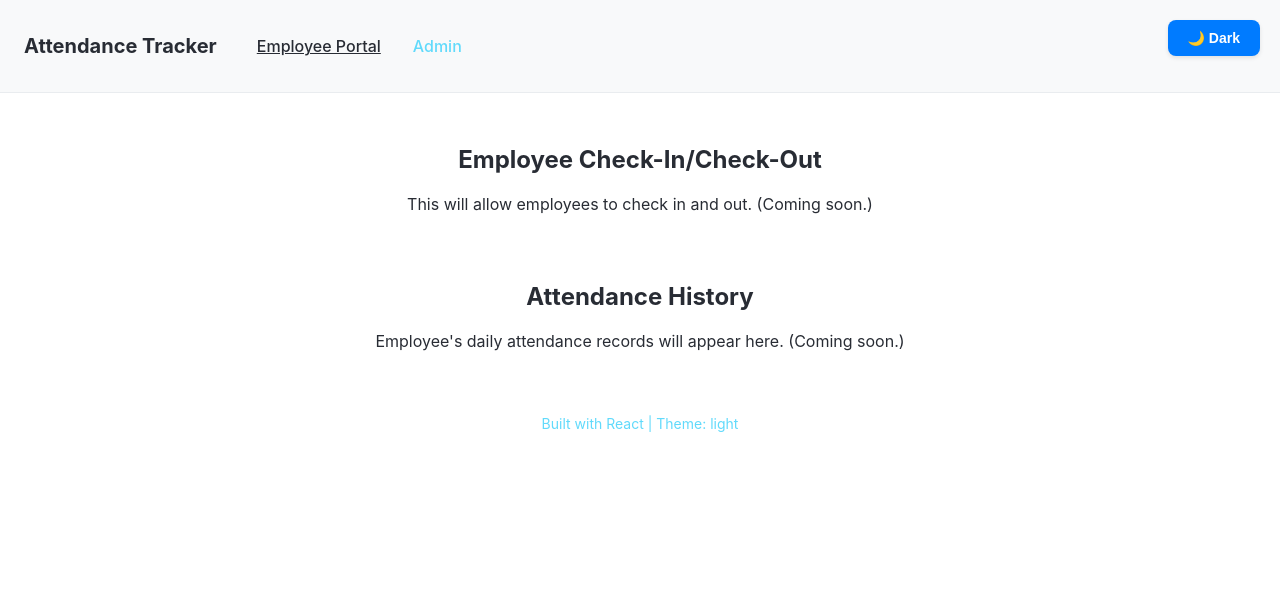
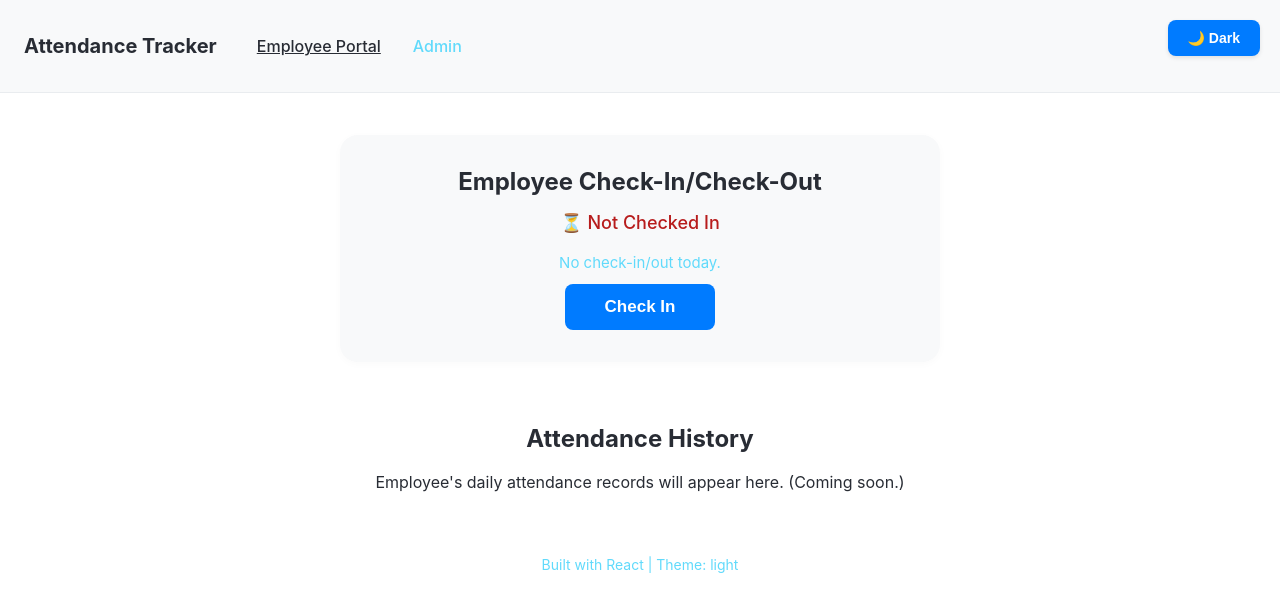
Before and after one commit to Workflow-Manager-admin/attendtrack-110575-4d5af8ed, a React (Create React App) app in the folder attendance_frontend/: page / in a window 1280 px wide. Shown: the top 612 px of the page. Built offline with nearby package versions, Linux system fonts and the light colour scheme.

Commit message:
CheckPoint - cg7c666613

```diff
--- a/attendance_frontend/src/components/EmployeeCheckin.js
+++ b/attendance_frontend/src/components/EmployeeCheckin.js
@@ -1,15 +1,133 @@
-import React from "react";
+import React, { useState, useEffect } from "react";
+
+/**
+ * Key for persistent localStorage state.
+ */
+const CHECKIN_KEY = "employee_checkin_status";
 
 // PUBLIC_INTERFACE
 function EmployeeCheckin() {
   /**
    * Employee Check-In/Check-Out widget.
+   * Tracks local 'checked in' status, persisted to localStorage.
+   * Shows current status and lets employee check in or out for the day.
    */
+  const [isCheckedIn, setIsCheckedIn] = useState(false);
+  const [timestamp, setTimestamp] = useState(null);
+
+  // Load check-in status from localStorage on mount
+  useEffect(() => {
+    const stored = localStorage.getItem(CHECKIN_KEY);
+    if (stored) {
+      try {
+        const parsed = JSON.parse(stored);
+        setIsCheckedIn(parsed.status === "in");
+        if (parsed.time) {
+          setTimestamp(parsed.time);
+        }
+      } catch {
+        // Ignore parse error & fallback to default
+      }
+    }
+  }, []);
+
+  // Save check-in status whenever status or timestamp changes
+  useEffect(() => {
+    const data = {
+      status: isCheckedIn ? "in" : "out",
+      time: timestamp
+    };
+    localStorage.setItem(CHECKIN_KEY, JSON.stringify(data));
+  }, [isCheckedIn, timestamp]);
+
+  // PUBLIC_INTERFACE
+  const handleCheckin = () => {
+    setIsCheckedIn(true);
+    setTimestamp(new Date().toISOString());
+  };
+
+  // PUBLIC_INTERFACE
+  const handleCheckout = () => {
+    setIsCheckedIn(false);
+    setTimestamp(new Date().toISOString());
+  };
+
   return (
-    <div>
-      <h2>Employee Check-In/Check-Out</h2>
-      <p>This will allow employees to check in and out. (Coming soon.)</p>
-    </div>
+    <section
+      style={{
+        background: "var(--bg-secondary)",
+        borderRadius: 18,
+        boxShadow: "0 2px 8px rgba(0,0,0,0.025)",
+        padding: "2rem 1.5rem",
+        minWidth: 260,
+        marginTop: 10,
+        marginBottom: 10,
+        textAlign: "center",
+      }}
+    >
+      <h2 style={{marginTop: 0, marginBottom: 16}}>Employee Check-In/Check-Out</h2>
+      <div style={{marginBottom: 20, fontSize: 18}}>
+        {isCheckedIn
+          ? (
+            <span role="status" style={{color: "#2e7d32", fontWeight: 500}}>
+              ✅ Checked In
+            </span>
+          )
+          : (
+            <span role="status" style={{color: "#b71c1c", fontWeight: 500}}>
+              ⏳ Not Checked In
+            </span>
+          )
+        }
+      </div>
+      <div style={{marginBottom:12, color:"var(--text-secondary)", fontSize: 15}}>
+        {timestamp ? (
+          <>Last action: <span style={{fontWeight: 500}}>{new Date(timestamp).toLocaleString()}</span></>
+        ) : (
+          <>No check-in/out today.</>
+        )}
+      </div>
+      {/* Button group */}
+      {isCheckedIn ? (
+        <button
+          className="btn"
+          onClick={handleCheckout}
+          style={{
+            background: "var(--button-bg)",
+            color: "var(--button-text)",
+            border: "none",
+            borderRadius: 8,
+            fontWeight: 700,
+            fontSize: 17,
+            padding: "0.8rem 2.5rem",
+            margin: "0 auto",
+            cursor: "pointer",
+            transition: "background 0.2s, box-shadow 0.2s"
+          }}
+        >
+          Check Out
+        </button>
+      ) : (
+        <button
+          className="btn"
+          onClick={handleCheckin}
+          style={{
+            background: "var(--button-bg)",
+            color: "var(--button-text)",
+            border: "none",
+            borderRadius: 8,
+            fontWeight: 700,
+            fontSize: 17,
+            padding: "0.8rem 2.5rem",
+            margin: "0 auto",
+            cursor: "pointer",
+            transition: "background 0.2s, box-shadow 0.2s"
+          }}
+        >
+          Check In
+        </button>
+      )}
+    </section>
   );
 }
 
```
